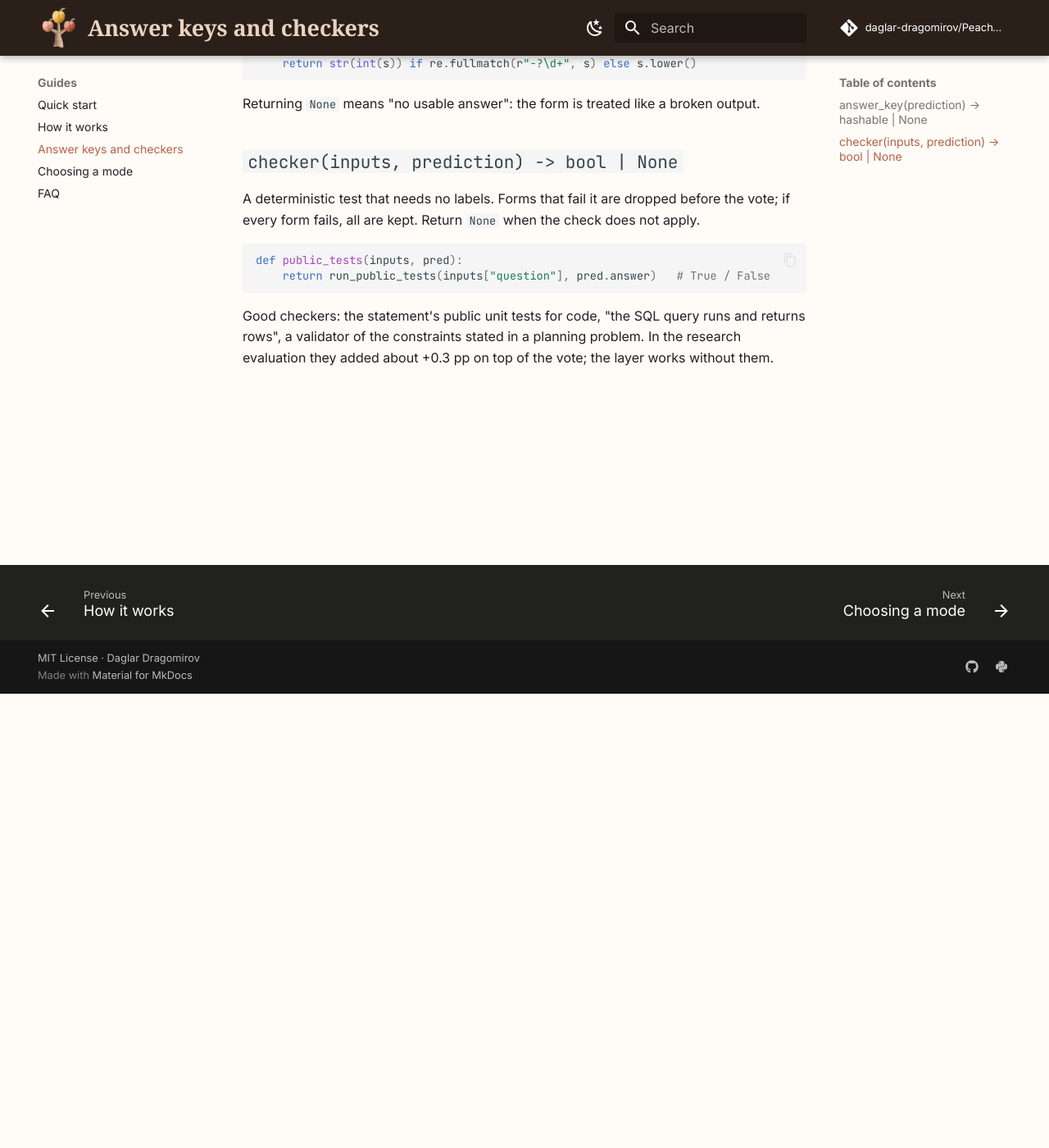
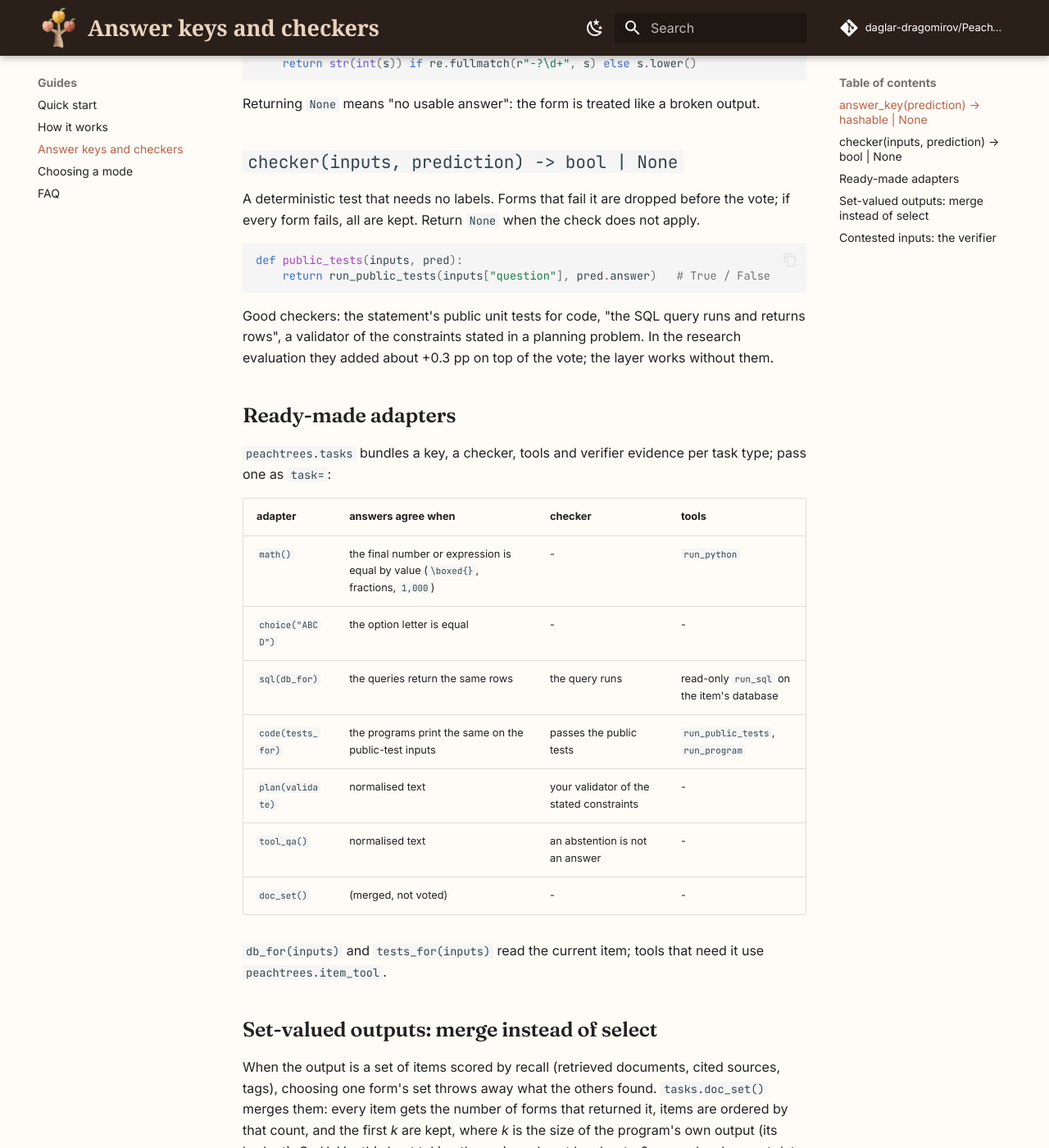
Before and after one commit to daglar-dragomirov/PeachTrees, an MkDocs documentation site: the page built from docs/guides/keys-and-checkers.md, in a window 1280 px wide and 1400 px high, scrolled down 554 px. Shown: the whole window at 82% size. Built offline with MkDocs 1.6.1 and Material for MkDocs 9.7.7, drawn with Linux system fonts in a browser that asks for light colours; comment, search, counter and statistics services are not loaded; some of the changed text lies outside the part shown.

Commit message:
Docs: ready-made task adapters, set merging and the verifier

```diff
--- a/docs/guides/keys-and-checkers.md
+++ b/docs/guides/keys-and-checkers.md
@@ -50,3 +50,35 @@ def public_tests(inputs, pred):
 Good checkers: the statement's public unit tests for code, "the SQL query runs and returns rows", a validator of the
 constraints stated in a planning problem. In the research evaluation they added about +0.3 pp on top of the vote; the
 layer works without them.
+
+## Ready-made adapters
+
+`peachtrees.tasks` bundles a key, a checker, tools and verifier evidence per task type; pass one as `task=`:
+
+| adapter | answers agree when | checker | tools |
+|---|---|---|---|
+| `math()` | the final number or expression is equal by value (`\boxed{}`, fractions, `1,000`) | - | `run_python` |
+| `choice("ABCD")` | the option letter is equal | - | - |
+| `sql(db_for)` | the queries return the same rows | the query runs | read-only `run_sql` on the item's database |
+| `code(tests_for)` | the programs print the same on the public-test inputs | passes the public tests | `run_public_tests`, `run_program` |
+| `plan(validate)` | normalised text | your validator of the stated constraints | - |
+| `tool_qa()` | normalised text | an abstention is not an answer | - |
+| `doc_set()` | (merged, not voted) | - | - |
+
+`db_for(inputs)` and `tests_for(inputs)` read the current item; tools that need it use `peachtrees.item_tool`.
+
+## Set-valued outputs: merge instead of select
+
+When the output is a set of items scored by recall (retrieved documents, cited sources, tags), choosing one form's set
+throws away what the others found. `tasks.doc_set()` merges them: every item gets the number of forms that returned it,
+items are ordered by that count, and the first *k* are kept, where *k* is the size of the program's own output (its
+budget). On HoVer this beat taking the reviewer's set by about +6 pp on development data for each of GEPA, MIPROv2 and
+SIMBA.
+
+## Contested inputs: the verifier
+
+`PeachTrees(program, verifier=True)` adds a verifier for inputs where no two forms agree. It must run one check whose
+result differs between the candidates (substituting an answer back, code on edge-case inputs, an auxiliary SQL query),
+and code - not the model - accepts a switch only if the quoted evidence matches a tool observation; a switch needs two of
+three votes. `fit` enables it per task only if, on the selection data, it gains more than 0.5 pp and wins at least two
+more items than it loses.
```
